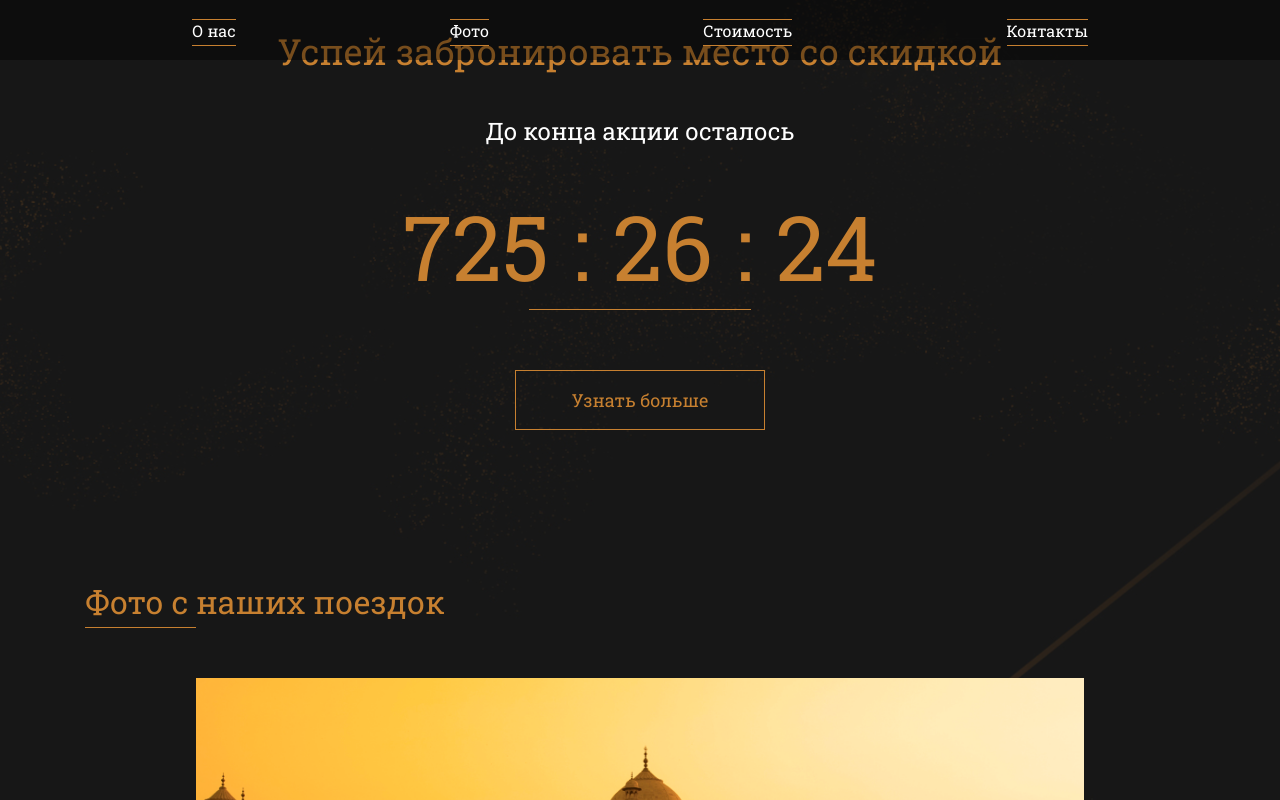
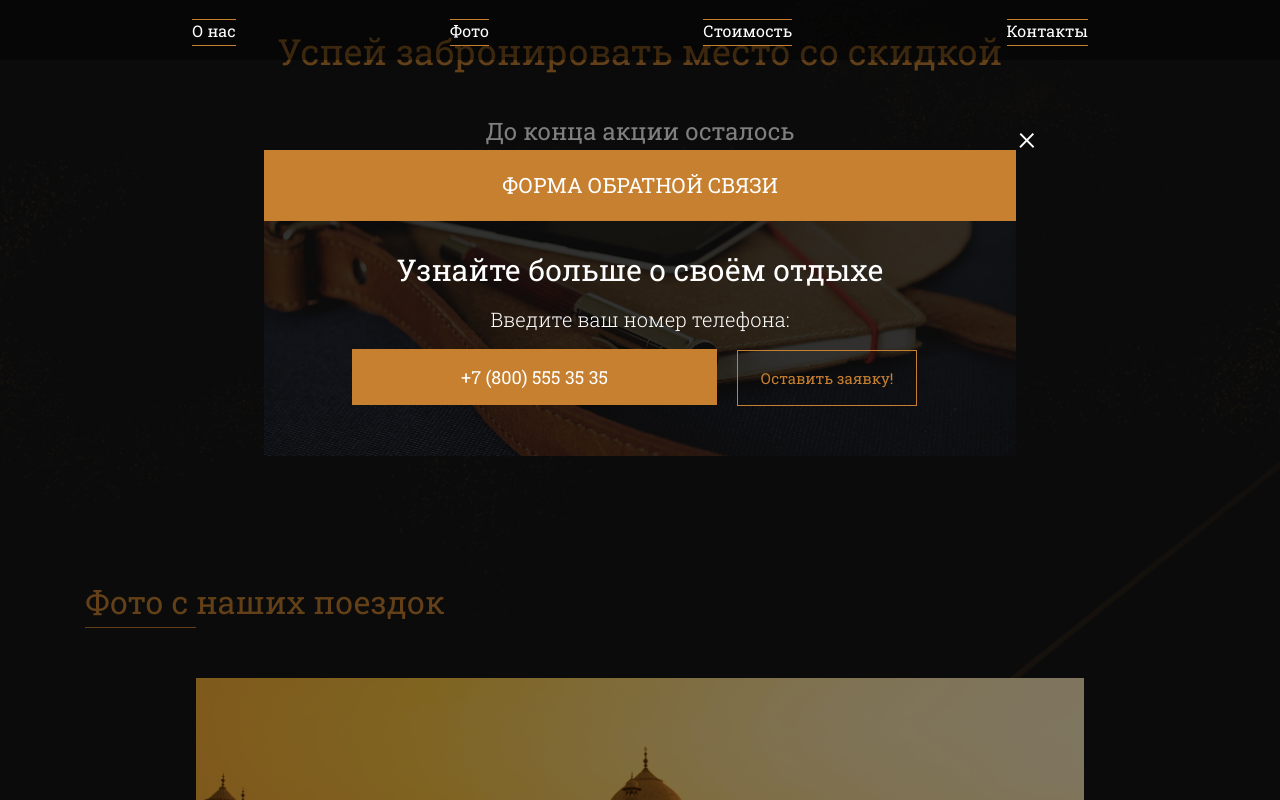
Before and after one commit to nega1tve/yogaProj, a plain HTML site: page index.html in a window 1280 px wide. Both pictures are taken after a click on the button "Узнать больше". Shown: the part 1353-2153 px from the top of the page. Drawn offline with Linux system fonts and the light colour scheme.

Commit message:
Make Modal and bugfix

```diff
--- a/index.html
+++ b/index.html
@@ -222,7 +222,7 @@
 								<label class="popup-form__label" for="phone">
 								Введите ваш номер телефона:
 								</label>
-								<input class="popup-form__input" name="phone" type="tel" required placeholder="+7(978) 973 33 45">
+								<input class="popup-form__input" name="phone" type="tel" required placeholder="+7 (800) 555 35 35">
 								<button class="button popup-form__btn">
 									Оставить заявку!
 								</button>
--- a/js/script.js
+++ b/js/script.js
@@ -28,6 +28,7 @@ window.addEventListener('DOMContentLoaded', function () {
                 if (target == tab[i]) {
                     hideTabContent(0);
                     showTabContent(i);
+                    descriptionBtn(i);
                     break;
                 }
             }
@@ -37,10 +38,10 @@ window.addEventListener('DOMContentLoaded', function () {
 
     // Timer
 
-    let deadline = '2021-10-01';
+    let deadline = '2021-09-01';
 
-    function getTimeRemaining(endtime) {
-        let t = Date.parse(endtime) - Date.parse(new Date()),
+    function getTimeRemaining(deadline) {
+        let t = Date.parse(deadline) - Date.parse(new Date()),
             seconds = Math.floor((t / 1000) % 60),
             minutes = Math.floor((t / 1000 / 60) % 60),
             hours = Math.floor((t / (1000 * 60 * 60)));
@@ -53,25 +54,53 @@ window.addEventListener('DOMContentLoaded', function () {
         };
     }
 
-    function setClock(id, endtime){
-        let timer = document.getElementById(id),
-            hours = timer.querySelector('.hours'),
-            minutes = timer.querySelector('.minutes'),
-            seconds = timer.querySelector('.seconds');
-            timeInterval = setInterval(updateClock, 1000);
+    function setClock(id, deadline) {
+        let timer = document.getElementById(id);
+        let hours = timer.querySelector('.hours');
+        let minutes = timer.querySelector('.minutes');
+        let seconds = timer.querySelector('.seconds');
+        let timeInterval = setInterval(updateClock, 1000);
 
-        function updateClock(){
-            let t = getTimeRemaining(endtime);
-            hours.textContent = t.hours;
-            minutes.textContent = t.minutes;
-            seconds.textContent = t.seconds;
+        function updateClock() {
+            let t = getTimeRemaining(deadline);
+            hours.textContent = ("0" + t.hours).slice(-2);
+            minutes.textContent = ("0" + t.minutes).slice(-2);
+            seconds.textContent = ("0" + t.seconds).slice(-2);
 
-            if(t.total <= 0){
+            if (t.total <= 0) {
                 clearInterval(timeInterval);
-
             }
         }
     }
 
     setClock('timer', deadline);
+
+    //Modal
+
+    let more = document.querySelector('.more'),
+        overlay = document.querySelector('.overlay'),
+        close = document.querySelector('.popup-close');
+
+    more.addEventListener('click', function () {
+        overlay.style.display = 'block';
+        this.classList.add('more-splash');
+        document.body.style.overflow = 'hidden';
+    });
+
+    close.addEventListener('click', function () {
+        overlay.style.display = 'none';
+        more.classList.remove('more-splash');
+        document.body.style.overflow = '';
+    });
+
+    function descriptionBtn(t) {
+        let descriptionBtn = document.querySelectorAll('.description-btn')[t];
+
+        descriptionBtn.addEventListener('click', function () {
+            overlay.style.display = 'block';
+            this.classList.add('more-splash');
+            document.body.style.overflow = 'hidden';
+        });
+    }
+
 });
```
